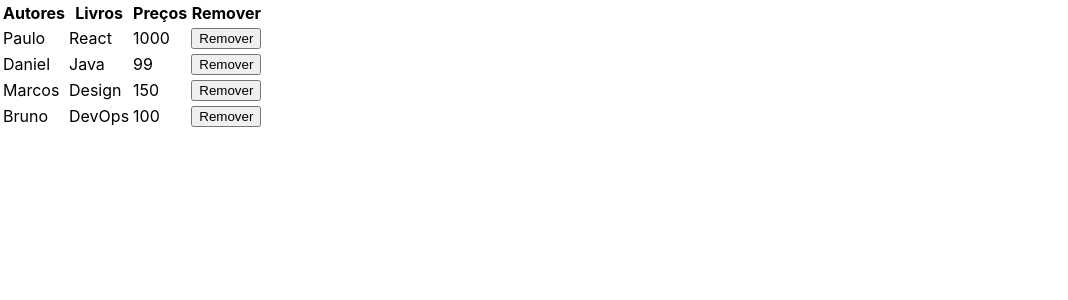
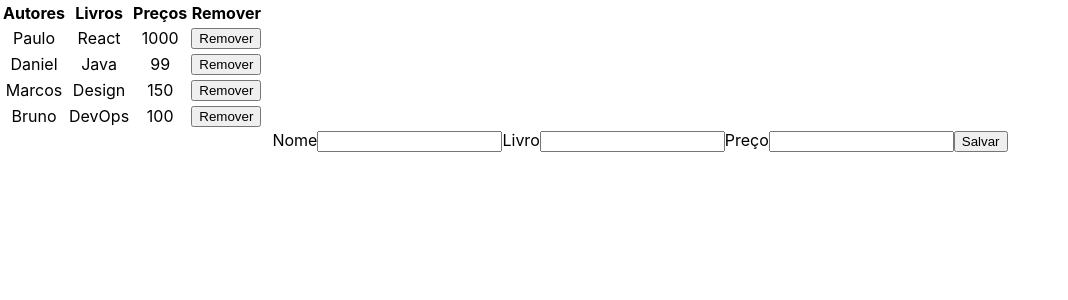
Before and after one commit to leticiacamposs2/casa-do-codigo, a React (Create React App) app: page / in a window 1280 px wide. Shown: the top 300 px of the page, without its empty margins (0-1068 px from the left). Built offline with nearby package versions, Linux system fonts and the light colour scheme.

Commit message:
criando um novo componente de formulario

```diff
--- a/src/App.js
+++ b/src/App.js
@@ -2,6 +2,7 @@
 import './App.css';
 
 import Tabela from './Tabela';
+import Form from './Formulario';
 
 class App extends Component {
 
@@ -44,7 +45,10 @@
 
   render() {
     return (
-      <Tabela autores={this.state.autores} removeAutor={this.removeAutor} />
+      <div className="App">
+        <Tabela autores={this.state.autores} removeAutor={this.removeAutor} />
+        <Form />
+      </div>
     );
   }
 }
--- /dev/null
+++ b/src/Formulario.js
@@ -0,0 +1,52 @@
+import React, { Component } from 'react';
+
+class Formulario extends Component {
+
+    constructor(props) {
+        super(props);
+        this.stateInicial = {
+            nome: '',
+            livro: '',
+            preco: ''
+        }
+
+        this.state = this.stateInicial;
+    }
+
+    render() {
+
+        const { nome, livro, preco } = this.state;
+
+        return (
+            <form>
+                <label htmlFor="nome">Nome</label>
+                <input
+                    id="nome"
+                    type="text"
+                    name="nome"
+                    vale={nome}
+                />
+
+                <label htmlFor="livro">Livro</label>
+                <input
+                    id="livro"
+                    type="text"
+                    name="livro"
+                    value={livro}
+                />
+
+                <label htmlFor="preco">Preço</label>
+                <input
+                    id="preco"
+                    type="text"
+                    name="preco"
+                    value={preco}
+                />
+
+                <button type="button">Salvar</button>
+            </form>
+        );
+    }
+}
+
+export default Formulario;
```
